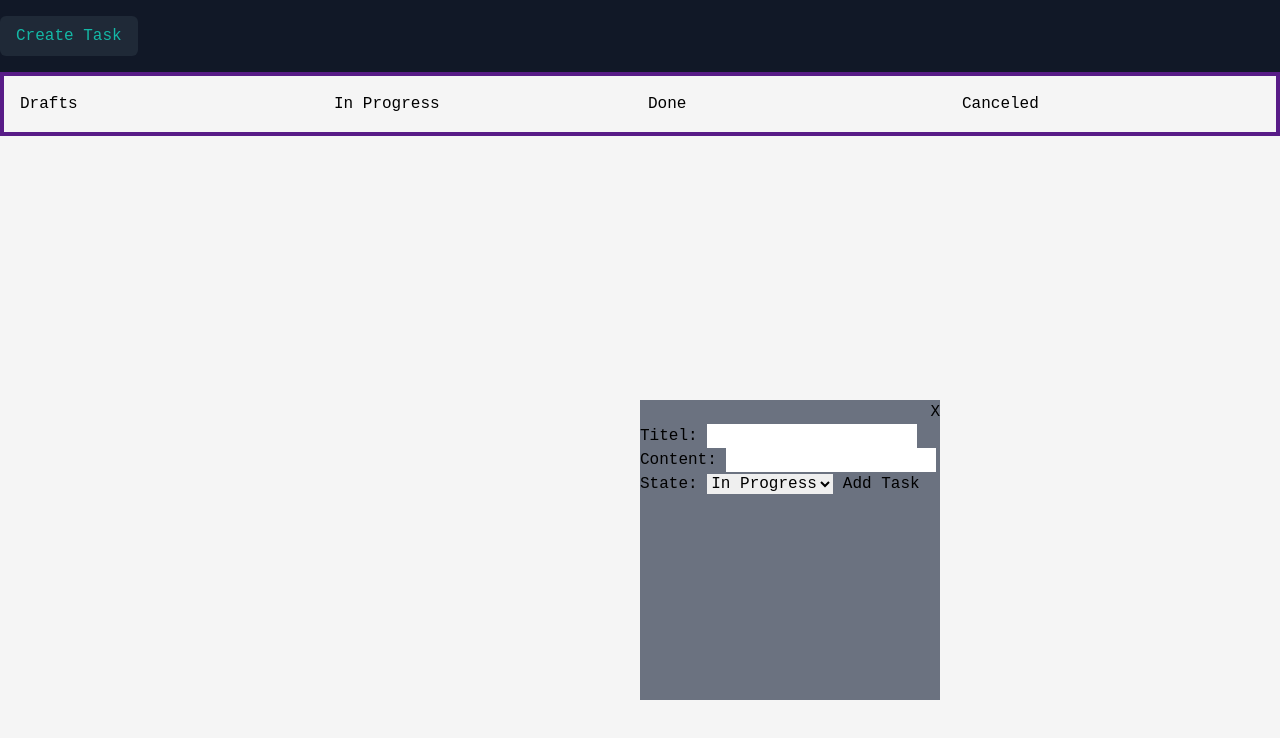
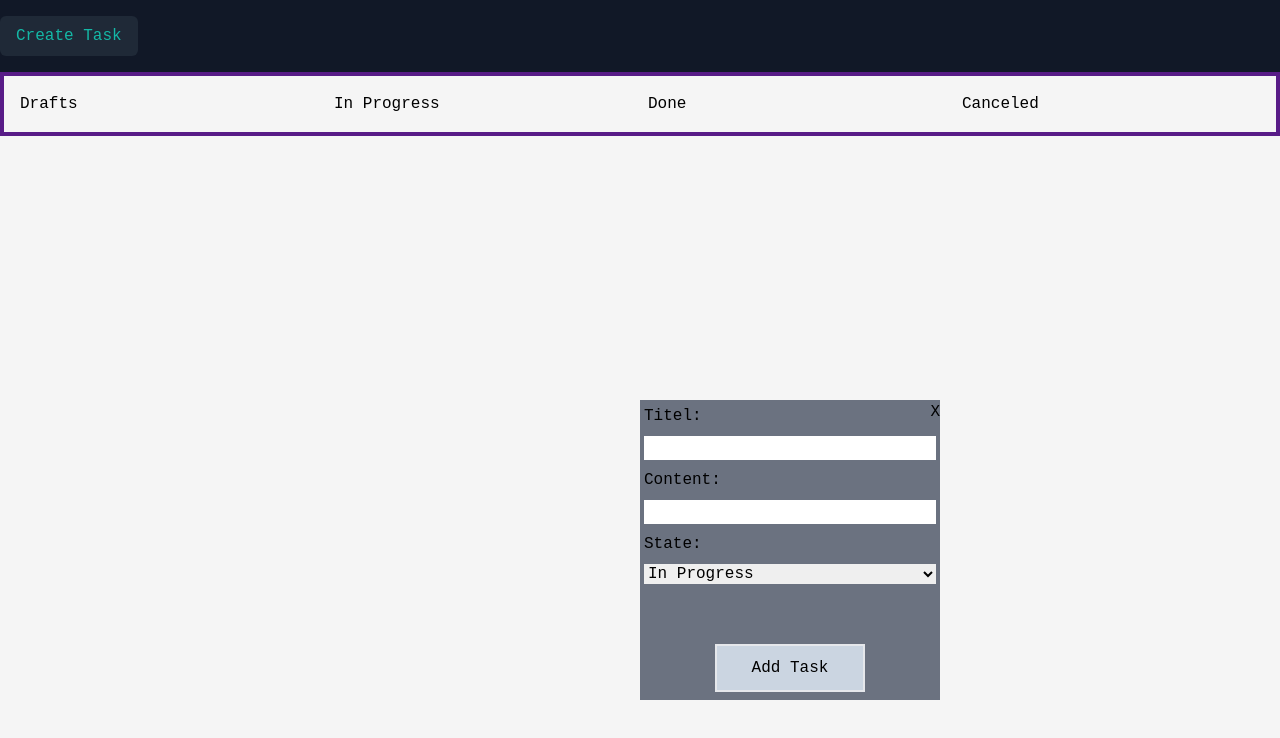
Before and after one commit to MyLastSerenade/task-manager, a SvelteKit app: page / in a window 1280 px wide. Both pictures are taken after a click on the button "Create Task". Shown: the top 738 px of the page. Built offline with nearby package versions, Linux system fonts and the light colour scheme.

Commit message:
did some css at the addTask modal

```diff
--- a/src/components/Modal.svelte
+++ b/src/components/Modal.svelte
@@ -9,8 +9,8 @@
 </script>
 
 <div class="absolute left-1/2 top-1/2 z-20 h-[300px] w-[300px] bg-gray-500">
-	<button class="w-full text-right" {onclick}>X</button>
-	<div>
+	<button class="absolute right-0 text-right" {onclick}>X</button>
+	<div class="absoulte h-full">
 		{@render children()}
 	</div>
 </div>
--- a/src/components/TaskCard.svelte
+++ b/src/components/TaskCard.svelte
@@ -1,28 +1,28 @@
 <script lang="ts">
-	import { State, type Task } from "$lib/types/tasks";
+	import { State, type Task } from '$lib/types/tasks';
 
-
-	let {...props}: {task: Task} = $props();
+	let { ...props }: { task: Task } = $props();
 
 	function getTaskStateColor(taskState: State): string {
-		switch(taskState) {
+		switch (taskState) {
 			case State.DRAFT:
-				return 'text-gray-900'
+				return 'text-gray-900';
 			case State.CANCELED:
-				return 'text-red-900'
+				return 'text-red-900';
 			case State.DONE:
-				return 'text-green-900'
+				return 'text-green-900';
 			case State.IN_PROGRESS:
-				return 'text-blue-900'
+				return 'text-blue-900';
 		}
 	}
-
 </script>
 
-<div class="h-full w-full rounded-lg p-4 bg-slate-400 shadow-lg shadow-black">
+<div class="h-full w-full rounded-lg bg-slate-400 p-4 shadow-lg shadow-black">
 	<div class="flex flex-row justify-between">
-	<h3>{props.task.title}</h3>
-	<p class={getTaskStateColor(props.task.taskState) + ' font-bold text-lg'}>{props.task.taskState}</p>
+		<h3>{props.task.title}</h3>
+		<p class={getTaskStateColor(props.task.taskState) + ' text-lg font-bold'}>
+			{props.task.taskState}
+		</p>
+	</div>
+	<p class="text-base font-normal">{props.task.content}</p>
 </div>
-	<p class='font-normal text-base'>{props.task.content}</p>
-</div>
--- a/src/routes/+layout.svelte
+++ b/src/routes/+layout.svelte
@@ -1,13 +1,10 @@
 <script lang="ts">
-	import type { SubmitFunction } from '@sveltejs/kit';
 	import '../app.pcss';
 	import Modal from '../components/Modal.svelte';
-	import { applyAction, enhance } from '$app/forms';
 	import { State, type Task } from '$lib/types/tasks';
 
 	let modalnav: boolean = $state(false);
 
-	let newTask: Task;
 
 	let title: string = $state('');
 	let content: string = $state('');
@@ -19,7 +16,7 @@
 	}
 
 	function addTask() {
-		const tasks = localStorage.getItem('tasks');
+		const tasks = $state(localStorage.getItem('tasks'));
 		let taskList: Task[] = [];
 		const newTask = {
 			title: title,
@@ -34,6 +31,7 @@
 			taskList.push(newTask);
 			localStorage.setItem('tasks', JSON.stringify(taskList));
 		}
+		modalnav = false;
 	}
 </script>
 
@@ -54,7 +52,8 @@
 
 {#if modalnav}
 	<Modal bind:modal={modalnav}>
-		<div>
+		<div class="relative h-full flex flex-col justify-between">
+			<div class="flex flex-col p-1 gap-2">
 				<label for="title">Titel: </label>
 				<input bind:value={title} name="title" id="title" type="text" />
 				<label for="content">Content: </label>
@@ -66,7 +65,10 @@
 					<option value="DONE">Done</option>
 					<option value="DRAFT">Draft</option>
 				</select>
-			<button onclick={addTask}>Add Task</button>
+			</div>
+			<div class="flex flex-row justify-center pb-2">
+				<button class="border-2 bg-slate-300 w-1/2 h-12" onclick={addTask}>Add Task</button>
+			</div>
 		</div>
 	</Modal>
 {/if}
--- a/src/routes/+page.svelte
+++ b/src/routes/+page.svelte
@@ -18,7 +18,7 @@
 
 	function checkIfTasksInStorage() {
 		allTasks = JSON.parse(localStorage.getItem('tasks') ?? '');
-		console.log(allTasks)
+		console.log(allTasks);
 		if (allTasks) {
 			allTasks.forEach((element) => {
 				if (element.taskState === State.DRAFT) {
@@ -45,7 +45,7 @@
 </script>
 
 <div class="h-full w-full">
-	<div class="p-4 w-full h-full flex flex-row gap-4 border-4 border-purple-900">
+	<div class="flex h-full w-full flex-row gap-4 border-4 border-purple-900 p-4">
 		<div class="flex w-1/4 flex-col gap-4">
 			<h2>Drafts</h2>
 			{#if drafts}
@@ -60,7 +60,7 @@
 			<h2>In Progress</h2>
 			{#if inProgress}
 				{#each inProgress as task, index}
-				<TaskCard {task} />
+					<TaskCard {task} />
 				{/each}
 			{:else}
 				<p>No in Progress Tasks available</p>
@@ -70,7 +70,7 @@
 			<h2>Done</h2>
 			{#if done}
 				{#each done as task, index}
-				<TaskCard {task} />
+					<TaskCard {task} />
 				{/each}
 			{:else}
 				<p>No Done Tasks available</p>
@@ -80,7 +80,7 @@
 			<h2>Canceled</h2>
 			{#if canceled}
 				{#each canceled as task, index}
-				<TaskCard {task} />
+					<TaskCard {task} />
 				{/each}
 			{:else}
 				<p>No Canceled Tasks available</p>
```
Also changed, not shown: 1 other file (tests, documents, lock files or other folders). Lines whose indentation alone changed are shown as unchanged.
